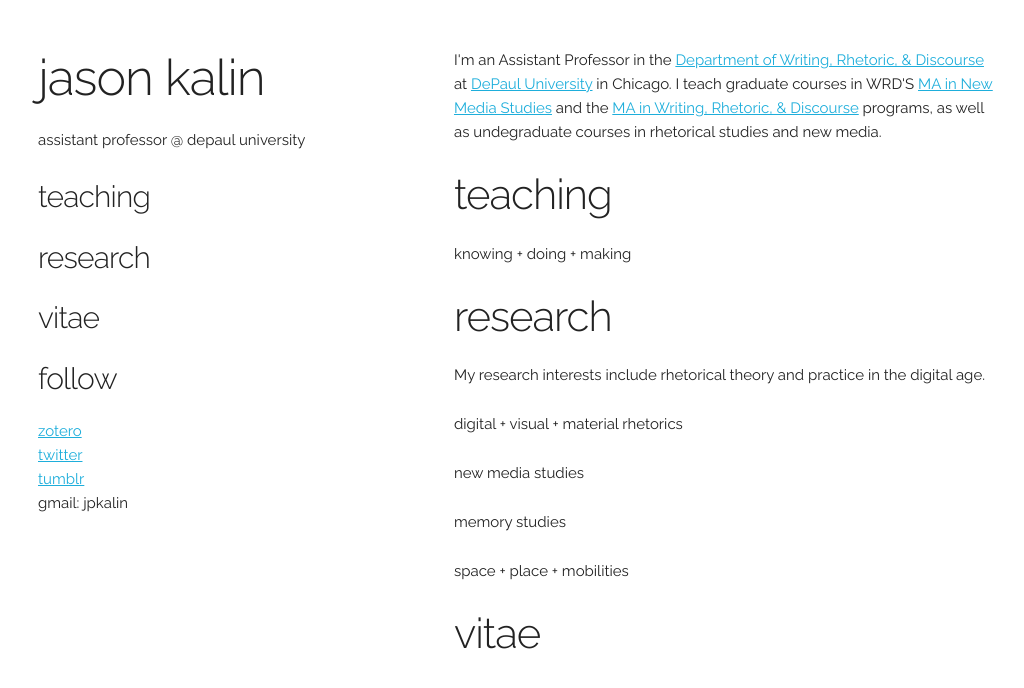
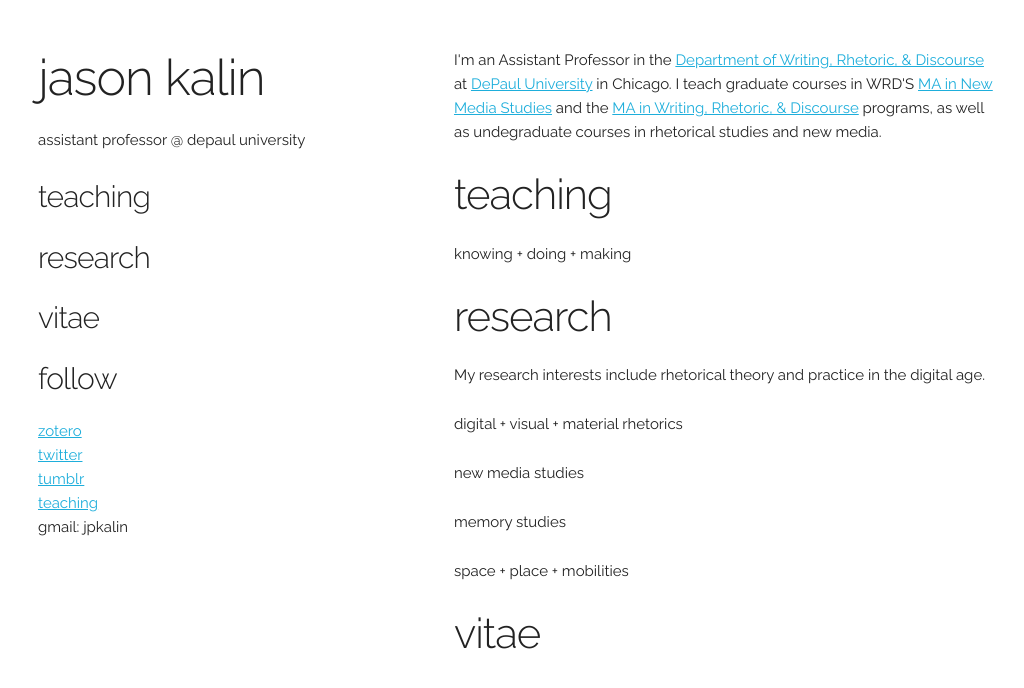
Before and after one commit to jkalin/jkalin.github.io, a plain HTML site: page index.html in a window 1280 px wide. Shown: the whole page, without its empty margins (122-1146 px from the left). Drawn offline with Linux system fonts and the light colour scheme.

Commit message:
link to teaching

```diff
--- a/index.html
+++ b/index.html
@@ -45,6 +45,8 @@
           <a href="https://twitter.com/jkalin" target="_blank">twitter</a>
           <br>
           <a href="http://jkalin.tumblr.com/" target="_blank">tumblr</a>
+          <br>
+          <a href="http://jkalin.github.io/teaching.html">teaching</a>
           <p>gmail: jpkalin</p>
       </div>
       <div class="seven columns" style="margin-top: 5%">
```
